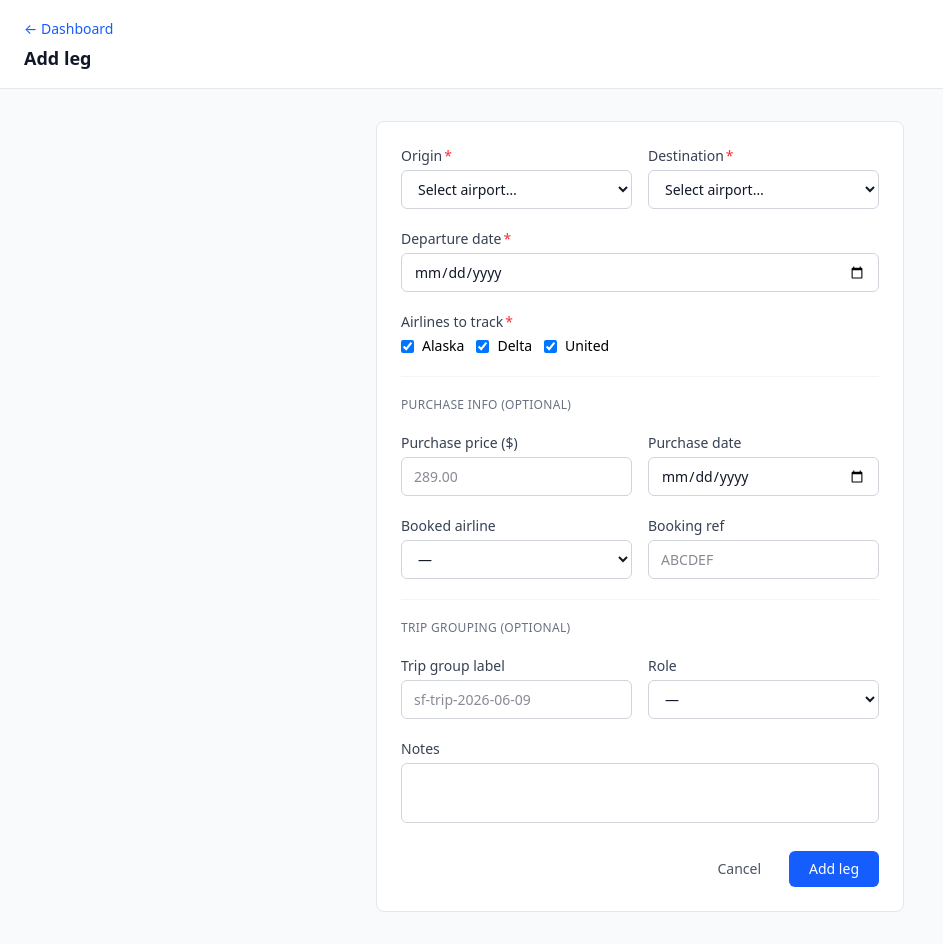
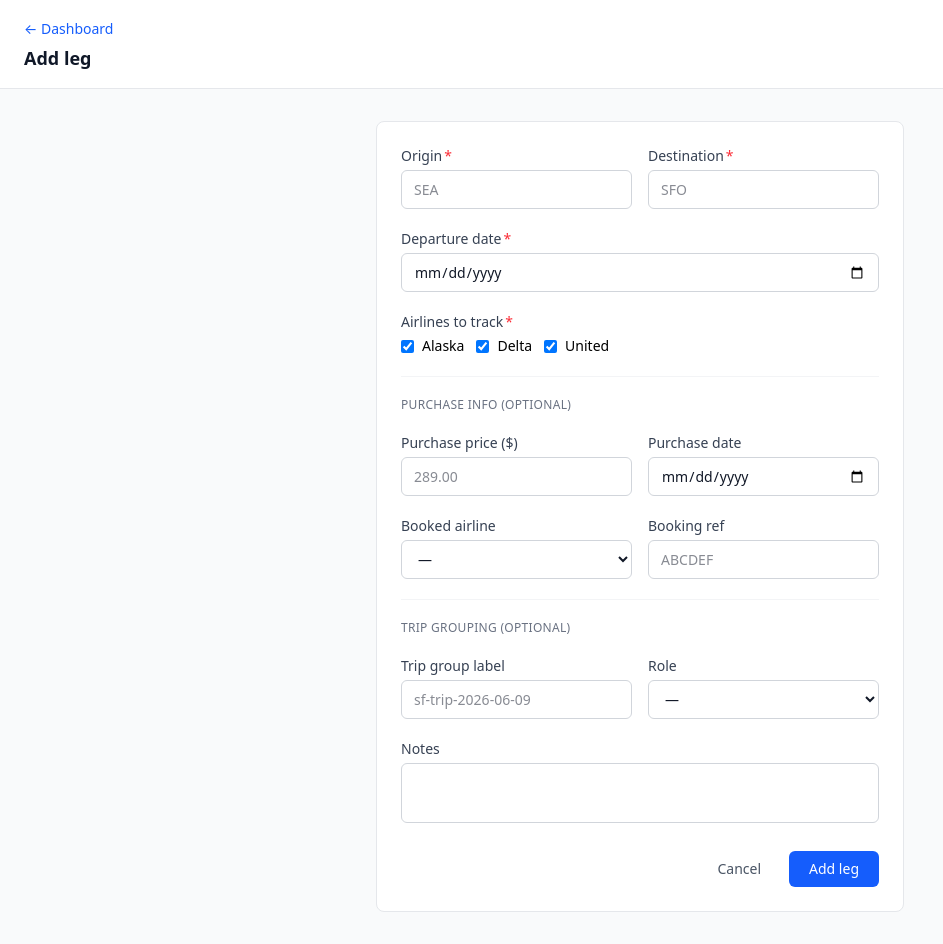
Before and after one commit to QishengLi/flight-tracker, a Next.js app: page /legs/new in a window 1280 px wide. Shown: the whole page, without its empty margins (0-943 px from the left). Built offline with nearby package versions, Linux system fonts and the light colour scheme.

Commit message:
* fix dropdown

```diff
--- a/src/app/legs/new/page.tsx
+++ b/src/app/legs/new/page.tsx
@@ -14,12 +14,9 @@ const AIRPORT_OPTIONS = [
   { code: "SFO", name: "San Francisco" },
   { code: "SJC", name: "San Jose" },
   { code: "LAX", name: "Los Angeles" },
+  { code: "SAN", name: "San Diego" },
   { code: "PDX", name: "Portland" },
   { code: "JFK", name: "New York JFK" },
-  { code: "ORD", name: "Chicago O'Hare" },
-  { code: "DEN", name: "Denver" },
-  { code: "LAS", name: "Las Vegas" },
-  { code: "PHX", name: "Phoenix" },
 ];
 
 export default function NewLegPage() {
@@ -62,8 +59,8 @@ export default function NewLegPage() {
     setError(null);
 
     const payload = {
-      origin: form.origin,
-      destination: form.destination,
+      origin: form.origin.trim().toUpperCase(),
+      destination: form.destination.trim().toUpperCase(),
       departureDate: form.departureDate,
       airlines: form.airlines,
       purchasePrice: form.purchasePrice ? parseFloat(form.purchasePrice) : undefined,
@@ -107,32 +104,36 @@ export default function NewLegPage() {
             </div>
           )}
 
+          <datalist id="airport-list">
+            {AIRPORT_OPTIONS.map(({ code, name }) => (
+              <option key={code} value={code}>{name}</option>
+            ))}
+          </datalist>
+
           <div className="grid grid-cols-1 sm:grid-cols-2 gap-4">
             <Field label="Origin" required>
-              <select
+              <input
+                type="text"
+                list="airport-list"
+                placeholder="SEA"
+                maxLength={3}
                 value={form.origin}
-                onChange={(e) => setForm((f) => ({ ...f, origin: e.target.value }))}
+                onChange={(e) => setForm((f) => ({ ...f, origin: e.target.value.toUpperCase() }))}
                 className="input"
                 required
-              >
-                <option value="">Select airport…</option>
-                {AIRPORT_OPTIONS.map(({ code, name }) => (
-                  <option key={code} value={code}>{code} — {name}</option>
-                ))}
-              </select>
+              />
             </Field>
             <Field label="Destination" required>
-              <select
+              <input
+                type="text"
+                list="airport-list"
+                placeholder="SFO"
+                maxLength={3}
                 value={form.destination}
-                onChange={(e) => setForm((f) => ({ ...f, destination: e.target.value }))}
+                onChange={(e) => setForm((f) => ({ ...f, destination: e.target.value.toUpperCase() }))}
                 className="input"
                 required
-              >
-                <option value="">Select airport…</option>
-                {AIRPORT_OPTIONS.map(({ code, name }) => (
-                  <option key={code} value={code}>{code} — {name}</option>
-                ))}
-              </select>
+              />
             </Field>
           </div>
 
```
